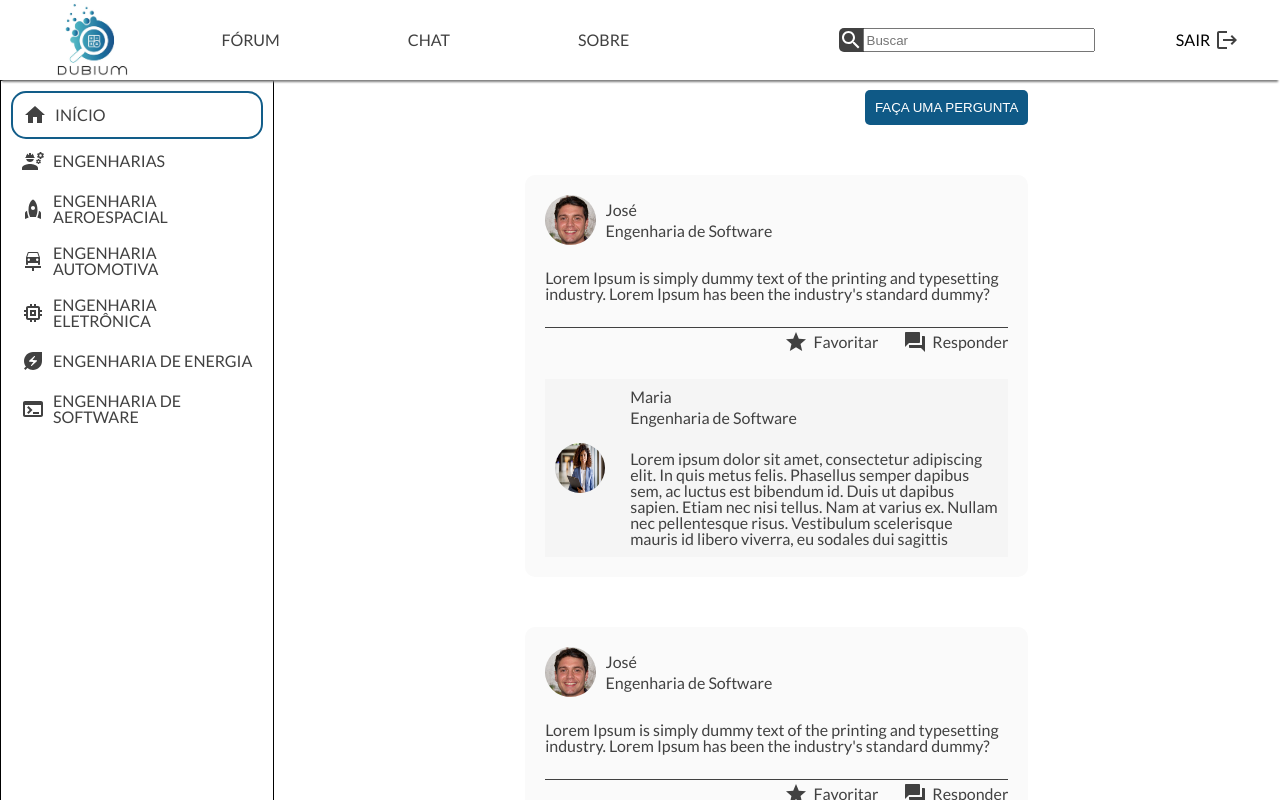
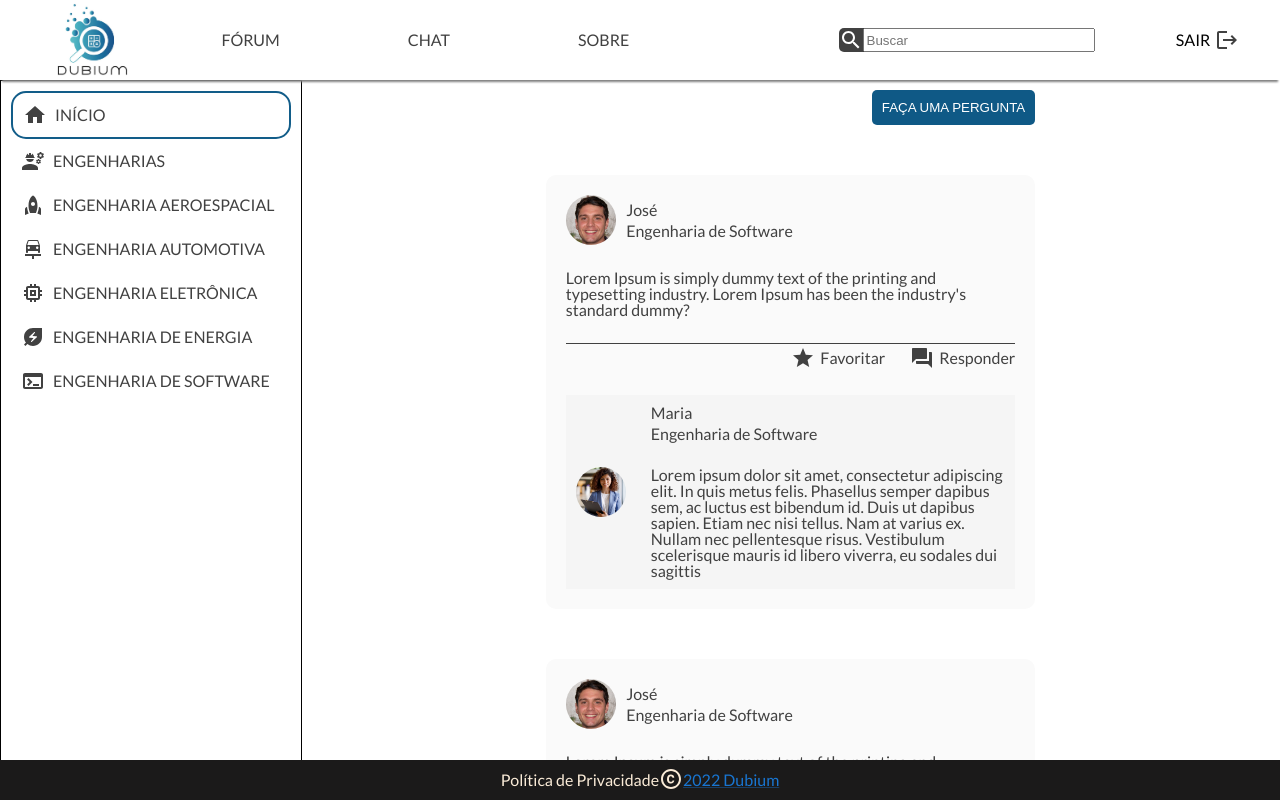
Before and after one commit to mdsreq-fga-unb/2022.2-Dubium, a React (Vite) app in the folder front-end/: page / in a window 1280 px wide. Shown: the top 800 px of the page. Built offline with nearby package versions, Linux system fonts and the light colour scheme.

Commit message:
fixando o footer, header e sidebar

```diff
--- a/front-end/src/App.css
+++ b/front-end/src/App.css
@@ -39,9 +39,3 @@
 .read-the-docs {
   color: #888;
 } */
-
-.body-app {
-  min-height: 100vh;
-  display: flex;
-  flex-direction: column;
-}
--- a/front-end/src/components/footer/style.css
+++ b/front-end/src/components/footer/style.css
@@ -8,5 +8,8 @@
   background-color: #1b1a1a;
   color: antiquewhite;
   box-shadow: 0 4px 2px -2px gray;
-  margin-top: auto;
+  position: fixed;
+  width: 100%;
+  bottom: 0;
+  left: 0;
 }
--- a/front-end/src/components/header/style.css
+++ b/front-end/src/components/header/style.css
@@ -6,8 +6,11 @@
   height: 80px;
   background-color: #ffffff;
   box-shadow: 0 4px 2px -2px gray;
-  position: sticky;
+  position: fixed;
+  width: 100%;
   top: 0;
+  left: 0;
+  z-index: 100;
 }
 
 .logo {
--- a/front-end/src/index.css
+++ b/front-end/src/index.css
@@ -1,88 +1,28 @@
 @import url('https://fonts.googleapis.com/css2?family=Lato&display=swap');
 
 :root {
-  /* font-family: Inter, Avenir, Helvetica, Arial, sans-serif;
-  font-size: 16px;
-  line-height: 24px;
-  font-weight: 400;
-
-  color-scheme: light dark;
-  color: rgba(255, 255, 255, 0.87);
-  background-color: #242424;
-
-  font-synthesis: none;
-  text-rendering: optimizeLegibility;
-  -webkit-font-smoothing: antialiased;
-  -moz-osx-font-smoothing: grayscale;
-  -webkit-text-size-adjust: 100%; */
-}
-
-a:link {
-  text-decoration: none;
-}
-
-a:visited {
-  text-decoration: none;
-}
-
-a:hover {
-  text-decoration: none;
-}
-
-a:active {
-  text-decoration: none;
-}
-
-body, a {
-  /* margin: 0;
-  display: flex;
-  place-items: center;
-  min-width: 320px;
-  min-height: 100vh; */
   font-family: 'Lato', sans-serif;
   color: #414141;
 }
 
-h1 {
-  /* font-size: 3.2em;
-  line-height: 1.1; */
+a {
+  color: inherit;
+  text-decoration: none;
 }
 
-button {
-  /* border-radius: 8px;
-  border: 1px solid transparent;
-  padding: 0.6em 1.2em;
-  font-size: 1em;
-  font-weight: 500;
-  font-family: inherit;
-  background-color: #1a1a1a;
-  cursor: pointer;
-  transition: border-color 0.25s; */
-}
-button:hover {
-  /* border-color: #646cff; */
-}
-button:focus,
-button:focus-visible {
-  /* outline: 4px auto -webkit-focus-ring-color; */
+body {
+  padding: 80px 0 0 301px;
 }
 
-/* @media (prefers-color-scheme: light) {
-  :root {
-    color: #213547;
-    background-color: #ffffff;
-  }
-  a:hover {
-    color: #747bff;
-  }
-  button {
-    background-color: #f9f9f9;
-  }
-} */
-
 .avatar {
+  height: 50px;
   min-width: 50px;
-  height: 50px;
   overflow: hidden;
   border-radius: 50%;
 }
+
+.picture {
+  width: 100%;
+  height: 100%;
+  object-fit: cover;
+}
--- a/front-end/src/pages/Forum/ForumBody/index.jsx
+++ b/front-end/src/pages/Forum/ForumBody/index.jsx
@@ -15,7 +15,13 @@ export default function ForumBody(props) {
         return (
           <div className="card-pergunta" key={index}>
             <div className="usuario-pergunta">
-              <img src={pergunta.userPergunta.foto} alt="" className="avatar" />
+              <div className="avatar">
+                <img
+                  src={pergunta.userPergunta.foto}
+                  alt=""
+                  className="picture"
+                />
+              </div>
               <div className="usuario-informacao-texto">
                 <span>{pergunta.userPergunta.nome}</span>
                 <span>{pergunta.userPergunta.curso}</span>
@@ -34,12 +40,13 @@ export default function ForumBody(props) {
             </ul>
             {pergunta.respostas.length != 0 && (
               <div className="card-resposta">
-                <img
-                  src={pergunta.respostas[0].userResposta.foto}
-                  alt=""
-                  className="avatar"
-                />
-
+                <div className="avatar">
+                  <img
+                    src={pergunta.respostas[0].userResposta.foto}
+                    alt=""
+                    className="picture"
+                  />
+                </div>
                 <div className="resposta-info">
                   <div>{pergunta.respostas[0].userResposta.nome}</div>
                   <div>{pergunta.respostas[0].userResposta.curso}</div>
--- a/front-end/src/pages/Forum/Sidebar/style.css
+++ b/front-end/src/pages/Forum/Sidebar/style.css
@@ -24,8 +24,13 @@
   display: flex;
   flex-direction: column;
   border: 1px solid black;
-  width: 25%;
+  width: 280px;
   padding: 10px;
+  top: 0;
+  bottom: 0;
+  left: 0;
+  position: fixed;
+  top: 80px;
 }
 
 .item-sidebar {
--- a/front-end/src/pages/Forum/style.css
+++ b/front-end/src/pages/Forum/style.css
@@ -2,6 +2,5 @@
   display: flex;
   flex-direction: column;
   align-items: center;
-  width: 100vw;
   padding: 10px 0px 10px 0px;
 }
```
